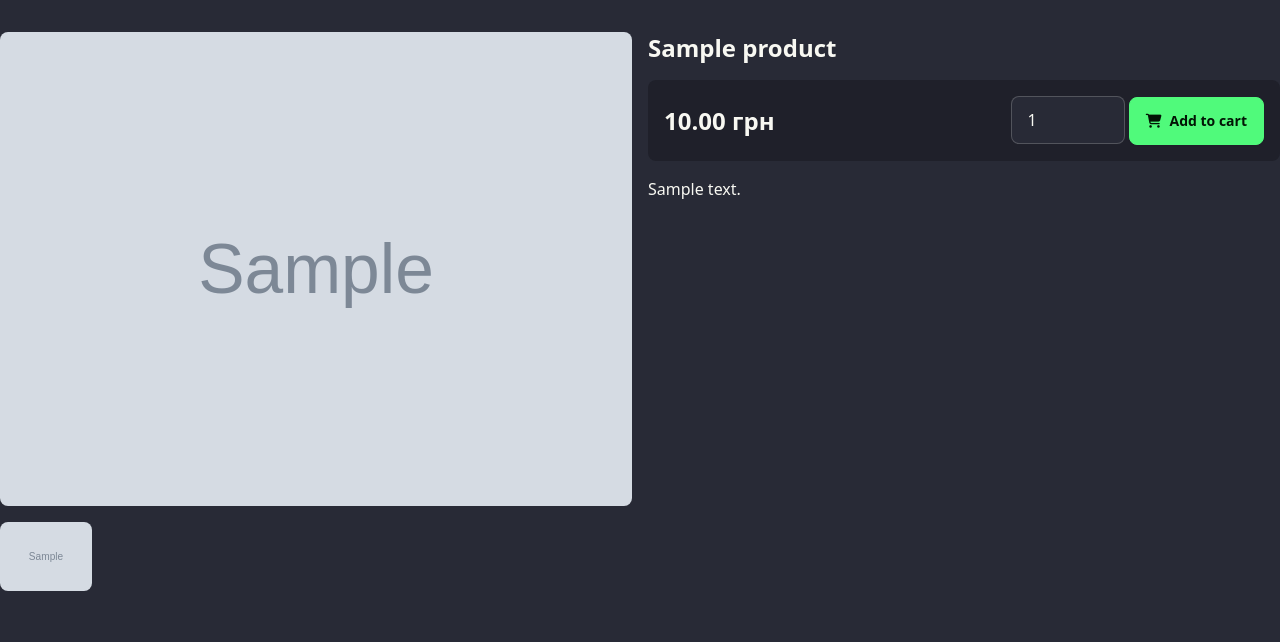
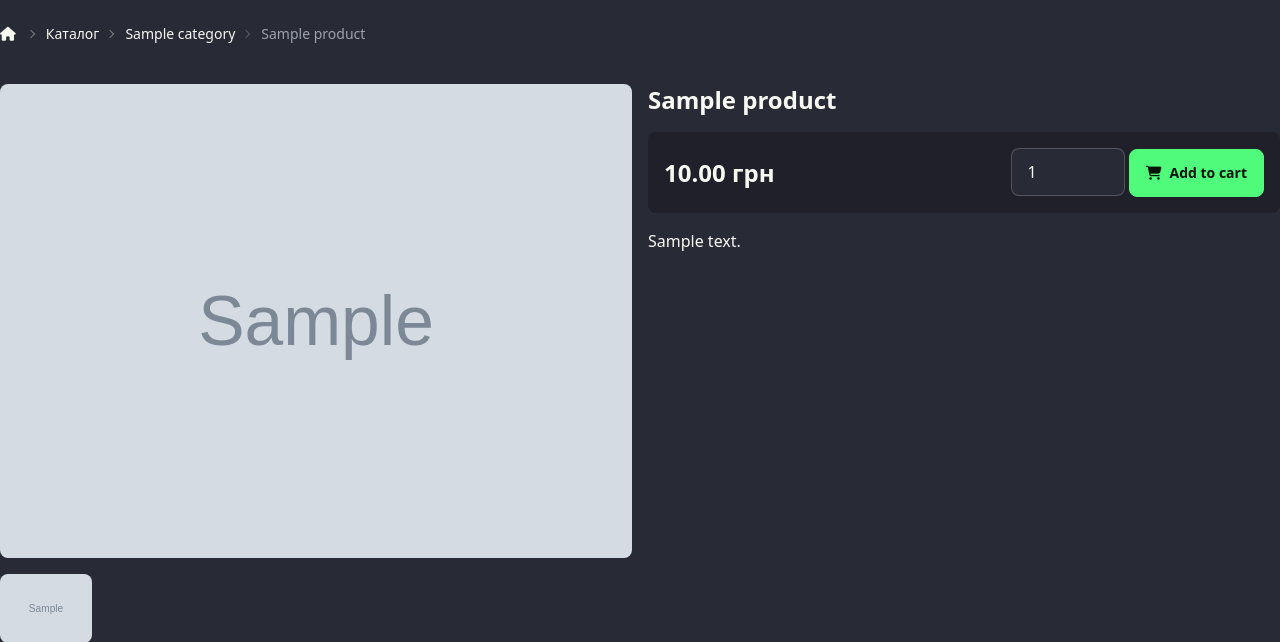
Before and after one commit to Dotpakc/DevBlogX86, a Django app: a page that uses templates/base.html in a window 1280 px wide. Shown: the part 68-710 px from the top of the page. Run offline with Django 5.2, Linux system fonts and the light colour scheme; tables that the repository leaves empty hold one stand-in row (values such as "Sample post"); grey boxes marked "Sample" are stand-in pictures; some libraries are stand-ins or nearby versions.

Commit message:
Update image resizing processors, add search functionality, and update breadcrumb navigation in catalog app

```diff
--- a/apps/catalog/models.py
+++ b/apps/catalog/models.py
@@ -84,6 +84,13 @@ class Product(models.Model):
             return main_image
         return self.images.first()
 
+    def main_category(self):
+        main_category = self.category.filter(productcategory__is_main=True).first()
+        if main_category:
+            return main_category
+        return self.category.first()
+
+
 class ProductCategory(models.Model):
     product = models.ForeignKey(
         to = Product,
--- a/apps/catalog/views.py
+++ b/apps/catalog/views.py
@@ -4,6 +4,8 @@ from django.shortcuts import render
 from django.views.generic import ListView, DetailView
 #Q search
 from django.db.models import Q
+from django.urls import reverse
+from apps.main.mixins import ListViewBreadCrumbMixin, DetailViewBreadCrumbMixin
 
 from .models import Category, Product
 # Create your views here.
@@ -17,11 +19,35 @@ class CatalogListView(ListView):
         return Category.objects.filter(parent=None)
 
 
-class ProductByCategoryView(ListView):
+class ProductByCategoryView(ListViewBreadCrumbMixin):
     model = Product
     template_name = 'catalog/product_catalog.html'
     context_object_name = 'products'
     paginate_by = 6
+
+    def get_breadcrumb(self):
+        self.breadcrumbs = {reverse("catalog:index"): "Каталог"}
+
+        if self.category.parent:
+            linkss = []
+
+            parent = self.category.parent # визначаємо батьківську категорію поточної категорії
+            while parent:
+                linkss.append(
+                    (
+                        reverse("catalog:product_by_category", kwargs={"slug": parent.slug}),
+                        parent.title
+                    )
+                )
+                parent = parent.parent
+
+            self.breadcrumbs.update(linkss)
+
+
+
+
+        self.breadcrumbs["current"] = self.category.title
+        return self.breadcrumbs
 
     def get_queryset(self):
        self.category = Category.objects.get(slug=self.kwargs['slug'])
@@ -37,7 +63,7 @@ class ProductByCategoryView(ListView):
         return context
 
 
-class ProductDetailView(DetailView):
+class ProductDetailView(DetailViewBreadCrumbMixin):
     model = Product
     template_name = 'catalog/product_detail.html'
     context_object_name = 'product'
@@ -49,3 +75,26 @@ class ProductDetailView(DetailView):
         context = super().get_context_data(**kwargs)
         context['main_image'] = self.object.main_image()
         return context
+
+    def get_breadcrumb(self):
+        self.breadcrumbs = {reverse("catalog:index"): "Каталог"}
+
+        category = self.object.main_category()
+        print(category)
+        if category:
+            if category.parent:
+                linkss = []
+                parent = category.parent
+                while parent:
+                    linkss.append(
+                        (
+                            reverse("catalog:product_by_category", kwargs={"slug": parent.slug}),
+                            parent.title
+                        )
+                    )
+                    parent = parent.parent
+
+                self.breadcrumbs.update(linkss)
+            self.breadcrumbs[reverse("catalog:product_by_category", kwargs={"slug": category.slug})] = category.title
+        self.breadcrumbs["current"] = self.object.title
+        return self.breadcrumbs
--- /dev/null
+++ b/apps/main/mixins.py
@@ -0,0 +1,25 @@
+from django.views.generic import ListView, DetailView
+
+
+class ListViewBreadCrumbMixin(ListView):
+    breadcrumbs = {"Головна": "/",}
+
+    def get_breadcrumb(self): # метод для формування хлібних крихт
+        return self.breadcrumbs
+
+    def get_context_data(self, **kwargs):# метод для передачі хлібних крихт в контекст
+        context = super().get_context_data(**kwargs)
+        context['breadcrumbs'] = self.get_breadcrumb()
+        return context
+
+
+class DetailViewBreadCrumbMixin(DetailView):
+    breadcrumbs = {"Головна": "/",}
+
+    def get_breadcrumb(self): # метод для формування хлібних крихт
+        return self.breadcrumbs
+
+    def get_context_data(self, **kwargs):# метод для передачі хлібних крихт в контекст
+        context = super().get_context_data(**kwargs)
+        context['breadcrumbs'] = self.get_breadcrumb()
+        return context
--- a/templates/base.html
+++ b/templates/base.html
@@ -49,6 +49,21 @@
 
 
     <div class="container mx-auto">
+      {% if breadcrumbs %}
+      <div class="text-sm breadcrumbs mt-4">
+        <ul>
+          <li><a href="{% url 'main:index' %}" style="text-decoration: none;"><i class="fas fa-home mr-1"></i></a></li>
+          {% for url, key in breadcrumbs.items %}
+            {% if url == "current" %}
+              <li class="text-gray-400">{{ key }}</li>
+            {% else %}
+              <li><a href="{{url}}">{{ key  }}</a></li>
+            {% endif %}
+          {% endfor %}
+
+        </ul>
+      </div>
+      {% endif %}
     {% block content %}{% endblock %}
     </div>
   </body>
```
Also changed, not shown: apps/catalog/templates/catalog/product_catalog.html (+8 -4 lines).
